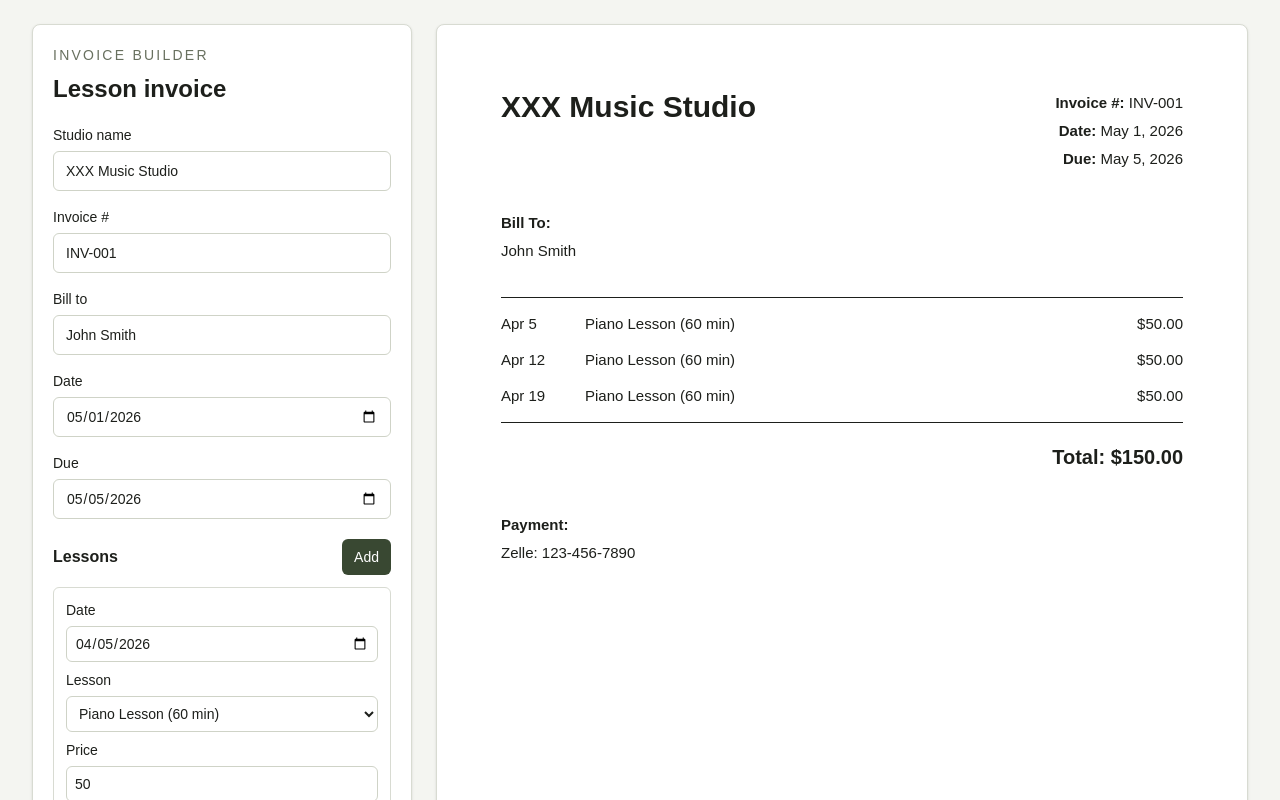
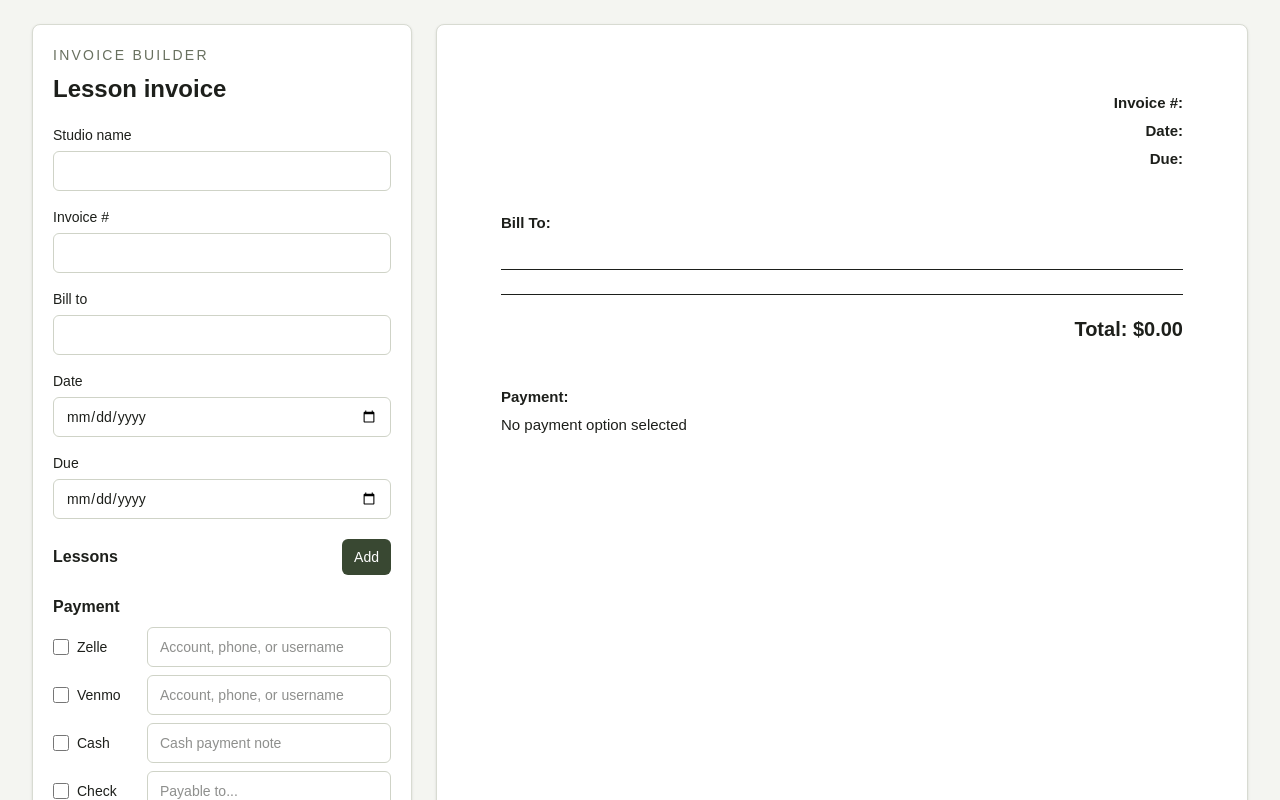
Before and after one commit to YuanG0319tt/invoice-app, a Next.js app: page / in a window 1280 px wide. Shown: the top 800 px of the page. Built offline with nearby package versions, Linux system fonts and the light colour scheme.

Commit message:
remove init

```diff
--- a/app/page.tsx
+++ b/app/page.tsx
@@ -25,14 +25,10 @@ const lessonOptions = [
 
 const paymentOptions: PaymentMethod[] = ["Zelle", "Venmo", "Cash", "Check"];
 
-const initialLessons: Lesson[] = [
-  { id: 1, date: "2026-04-05", description: lessonOptions[0], price: "50" },
-  { id: 2, date: "2026-04-12", description: lessonOptions[0], price: "50" },
-  { id: 3, date: "2026-04-19", description: lessonOptions[0], price: "50" },
-];
+const initialLessons: Lesson[] = [];
 
 const initialPayments: Record<PaymentMethod, PaymentOption> = {
-  Zelle: { enabled: true, details: "123-456-7890" },
+  Zelle: { enabled: false, details: "" },
   Venmo: { enabled: false, details: "" },
   Cash: { enabled: false, details: "" },
   Check: { enabled: false, details: "" },
@@ -131,11 +127,11 @@ function buildRemainingMonthLessons(
 }
 
 export default function Home() {
-  const [studioName, setStudioName] = useState("XXX Music Studio");
-  const [invoiceNumber, setInvoiceNumber] = useState("INV-001");
-  const [invoiceDate, setInvoiceDate] = useState("2026-05-01");
-  const [dueDate, setDueDate] = useState("2026-05-05");
-  const [billTo, setBillTo] = useState("John Smith");
+  const [studioName, setStudioName] = useState("");
+  const [invoiceNumber, setInvoiceNumber] = useState("");
+  const [invoiceDate, setInvoiceDate] = useState("");
+  const [dueDate, setDueDate] = useState("");
+  const [billTo, setBillTo] = useState("");
   const [payments, setPayments] = useState(initialPayments);
   const [lessons, setLessons] = useState<Lesson[]>(initialLessons);
 
```
